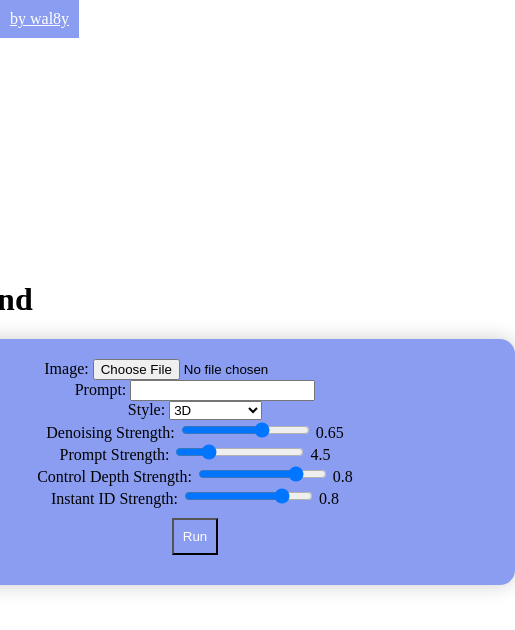
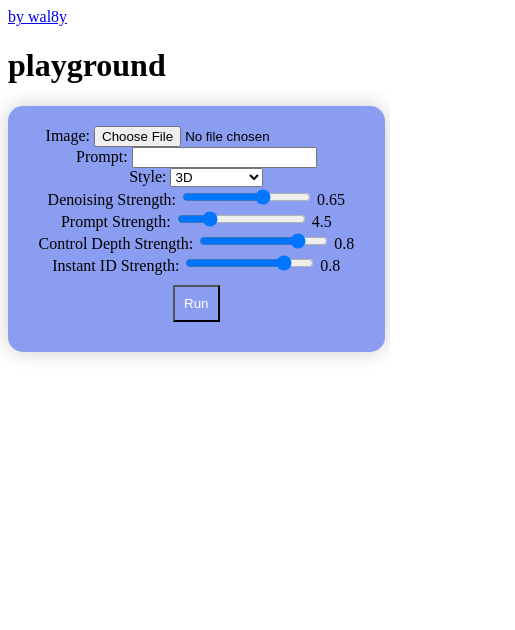
Before and after one commit to wal8y/Ai_img_api, a website: page public/playground.html in a window 390 px wide. Shown: the whole page, 515 px wide, since content can reach past the window. Drawn offline with Linux system fonts and the light colour scheme.

Commit message:
Update style.css

```diff
--- a/public/style.css
+++ b/public/style.css
@@ -2,18 +2,18 @@ main.hq {
     background-color: #8a9df1;
     border-radius: 15px;
     text-align: center;
-    box-shadow: 0 0 20px
-        rgba(0, 0, 0, 0.2);
+    box-shadow: 0 0 20px rgba(0, 0, 0, 0.2);
     padding: 20px;
     transition: transform 0.2s;
     width: 600px;
+    margin: 0 auto; /* Center the element horizontally */
 }
 
-main:hover {
+main.hq:hover {
     transform: scale(1.009);
 }
 
-a{
+main.hq a {
     position: fixed;
     top: 0;
     left: 0;
@@ -23,16 +23,24 @@ a{
     padding: 10px;
 }
 
-body{
+main.hq body {
     margin: 0;
     height: 100vh;
     display: flex;
     justify-content: center;
     align-items: center;
 }
-button{
+
+main.hq button {
     margin: 10px;
     padding: 9px;
     background-color: #8a9df1;
     color: white;
 }
+
+@media (max-width: 600px) {
+    /* Adjust styles for smaller screens */
+    main.hq {
+        width: 90%; /* Adjust width for smaller screens */
+    }
+}
```
